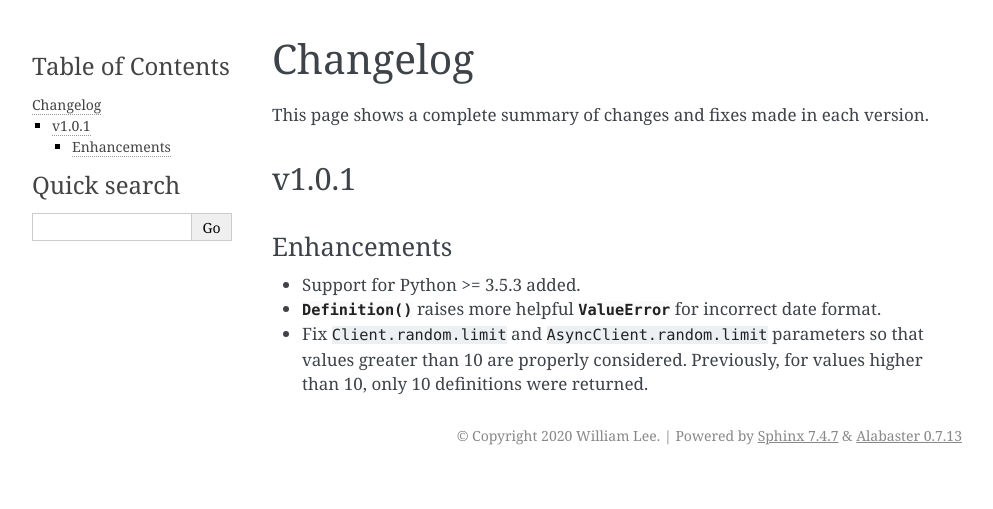
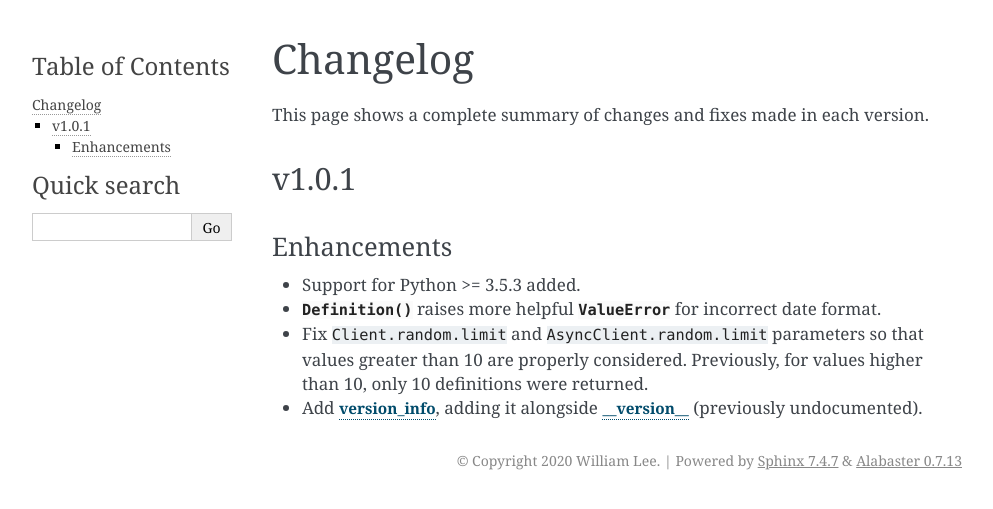
Before and after one commit to WilliamWFLee/pyud, a Sphinx documentation site: the page built from docs/changelog.rst, in a window 1280 px wide. Shown: the top 509 px of the page, without its empty margins (148-1141 px from the left). Built offline with Sphinx 7.4.7, drawn with Linux system fonts in a browser that asks for light colours; cross-references to code outside the pages are shown as plain code.

Commit message:
Add version_info to changelog

```diff
--- a/docs/changelog.rst
+++ b/docs/changelog.rst
@@ -14,3 +14,4 @@ Enhancements
 - Support for Python >= 3.5.3 added.
 - :meth:`Definition` raises more helpful :exc:`ValueError` for incorrect date format.
 - Fix :paramref:`Client.random.limit` and :paramref:`AsyncClient.random.limit` parameters so that values greater than 10 are properly considered. Previously, for values higher than 10, only 10 definitions were returned.
+- Add :data:`version_info`, adding it alongside :data:`__version__` (previously undocumented).
```
